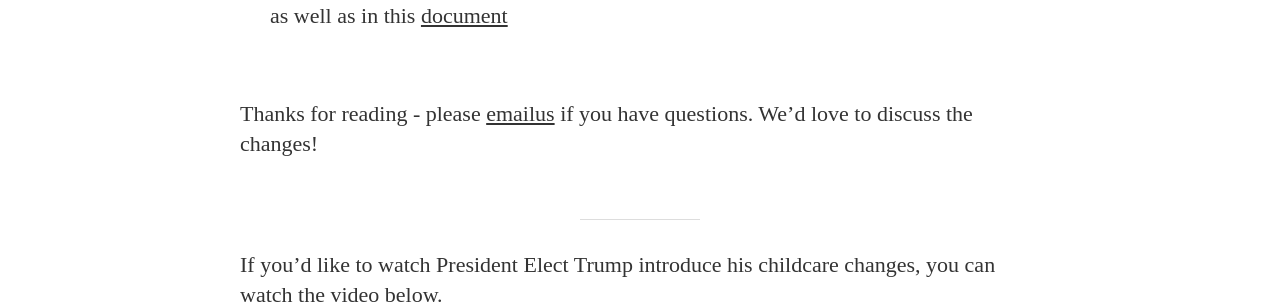
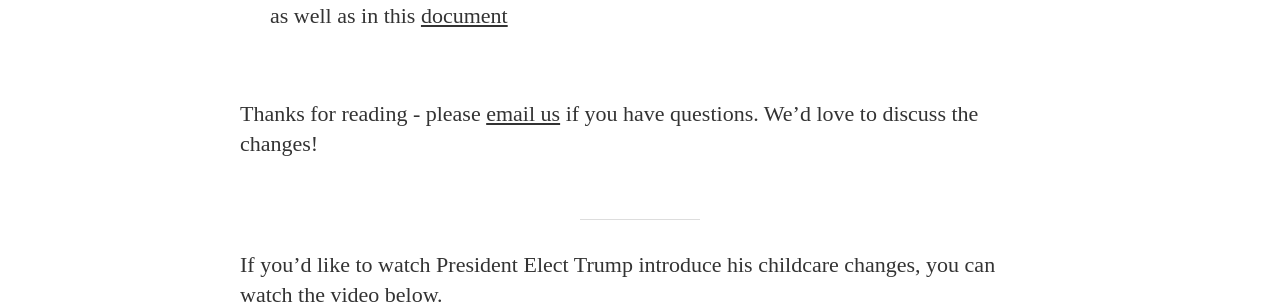
Before and after one commit to DaycareIQ/blog.daycareiq.com, a Jekyll site: the page built from _posts/2016-11-13-Donald-Trump-Childcare.md, in a window 1280 px wide and 900 px high, scrolled down 1804 px. Shown: the part 159-463 px from the top of the window. Built offline with Jekyll 4.4.1, drawn with Linux system fonts in a browser that asks for light colours; nearby versions of some CDN libraries; some web fonts are replaced.

Commit message:
Update 2016-11-13-Donald-Trump-Childcare.md

```diff
--- a/_posts/2016-11-13-Donald-Trump-Childcare.md
+++ b/_posts/2016-11-13-Donald-Trump-Childcare.md
@@ -39,10 +39,10 @@
 
 - Some of these promises also apply to elder care.  You can read more at the link above, as well as in this [document](https://assets.donaldjtrump.com/Childcare_Reform.pdf)
 
-Thanks for reading - please [emailus](mailto://craig@daycareiq.com) if you have questions.  We'd love to discuss the changes!
+Thanks for reading - please [email us](mailto://craig@daycareiq.com) if you have questions.  We'd love to discuss the changes!
 
 ----
 
 If you'd like to watch President Elect Trump introduce his childcare changes, you can watch the video below.
 
-{% include youtubePlayer.html id="zg4rxRgIJiM" %}
+{% include youtubePlayer.html id="gNieyVSXmus" %}
```
